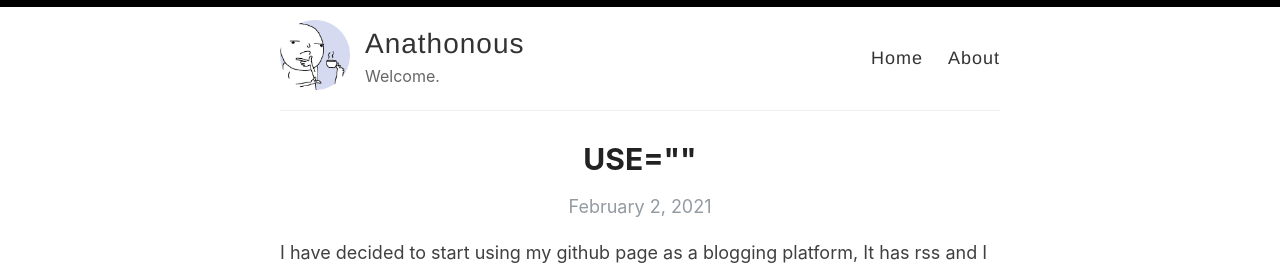
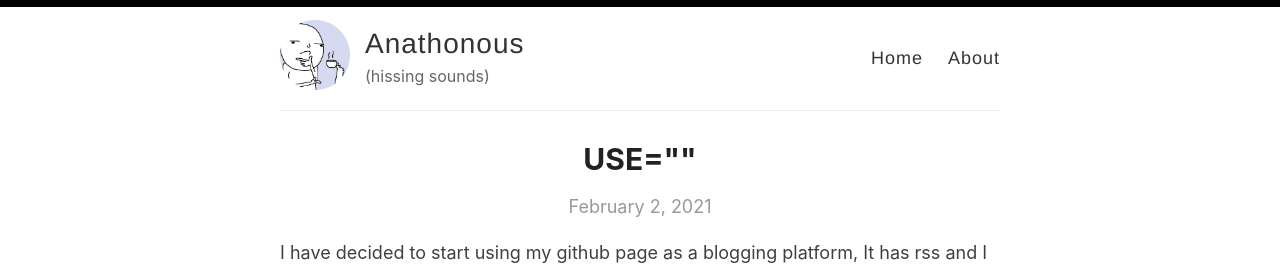
Before and after one commit to anathonous/anathonous.github.io, a Jekyll site: the page built from index.html, in a window 1280 px wide. Shown: the top 265 px of the page. Built offline with Jekyll 4.4.1, drawn with Linux system fonts in a browser that asks for light colours; the list of posts is cut into pages by our own code.

Commit message:
Update _config.yml

```diff
--- a/_config.yml
+++ b/_config.yml
@@ -9,7 +9,7 @@ name: Anathonous
 author: Anathonous
 
 # Short bio or description (displayed in the header)
-description: Welcome.
+description: (hissing sounds)
 
 # URL of your avatar or profile pic (you could use your GitHub profile pic)
 avatar: /images/icon.png
```
